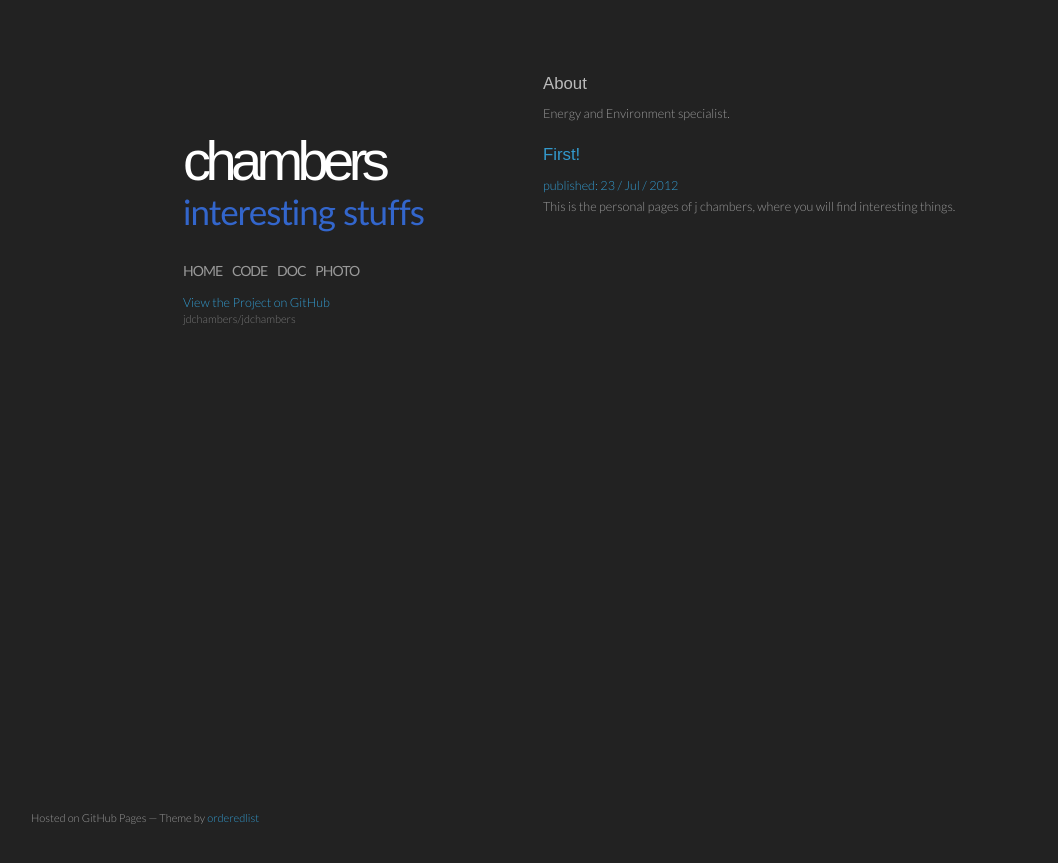
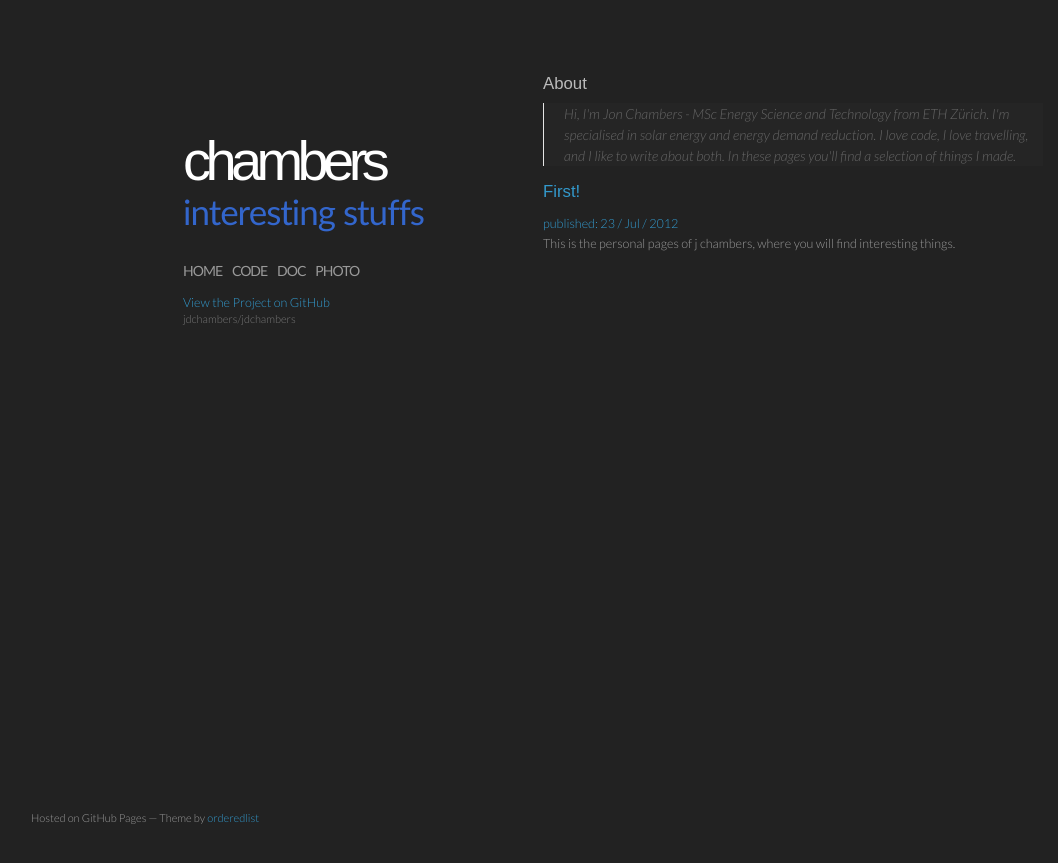
Before and after one commit to jdchambers/jdchambers, a Jekyll site: the page built from index.html, in a window 1280 px wide. Shown: the top 863 px of the page, without its empty margins (27-1085 px from the left). Built offline with Jekyll 4.4.1, drawn with Linux system fonts in a browser that asks for light colours.

Commit message:
Adding content

```diff
--- a/css/styles.css
+++ b/css/styles.css
@@ -79,6 +79,7 @@ blockquote {
   margin:0;
   padding:0 0 0 20px;
   font-style:italic;
+  background-color: #252525
 }
 
 code, pre {
@@ -254,16 +255,6 @@ a:hover img.content {
 	border: 1px solid #000;
 	}
 
-img.color, a img.color {
-	float: left;
-	padding: 1px;
-	border: 1px solid #444;
-	margin: 0 8px 0 0;
-	}
-
-a:hover img.color {
-	border: 1px solid #999;
-	}
 
 ol {
 	color: #AAA;
--- a/index.html
+++ b/index.html
@@ -4,7 +4,10 @@ title: homepage
 ---
 
 <h3>About</h3>
-<p>Energy and Environment specialist.<p>
+<blockquote>Hi, I'm Jon Chambers - MSc Energy Science and Technology from ETH Zürich.
+I'm specialised in solar energy and energy demand reduction. I love code, I love travelling, and I like to write about both.
+In these pages you'll find a selection of things I made.
+</blockquote>
 
 {% for post in site.posts %}
     <article>
--- a/test.html
+++ b/test.html
@@ -32,7 +32,9 @@
       </header>
       <section>
         <h3>Welcome to my website</h3>
-        <span class="date">published: 1/2/2012</span>
+         <blockquote>is a renewable energy systems specialist</blockquote>
+
+        <p><span class="date">published: 1/2/2012</span></p>
         <p>It is a long established fact that a reader will be distracted by the readable content of a page when looking at its layout. The point of using Lorem Ipsum is that it has a more-or-less normal distribution of letters, as opposed to using 'Content here, content here', making it look like readable English. Many desktop publishing packages and web page editors now use Lorem Ipsum as their default model text, and a search for 'lorem ipsum' will uncover many web sites still in their infancy. Various versions have evolved over the years, sometimes by accident, sometimes on purpose (injected humour and the like).</p>
 
 
```
Also changed, not shown: code.md (+7 -2 lines).
